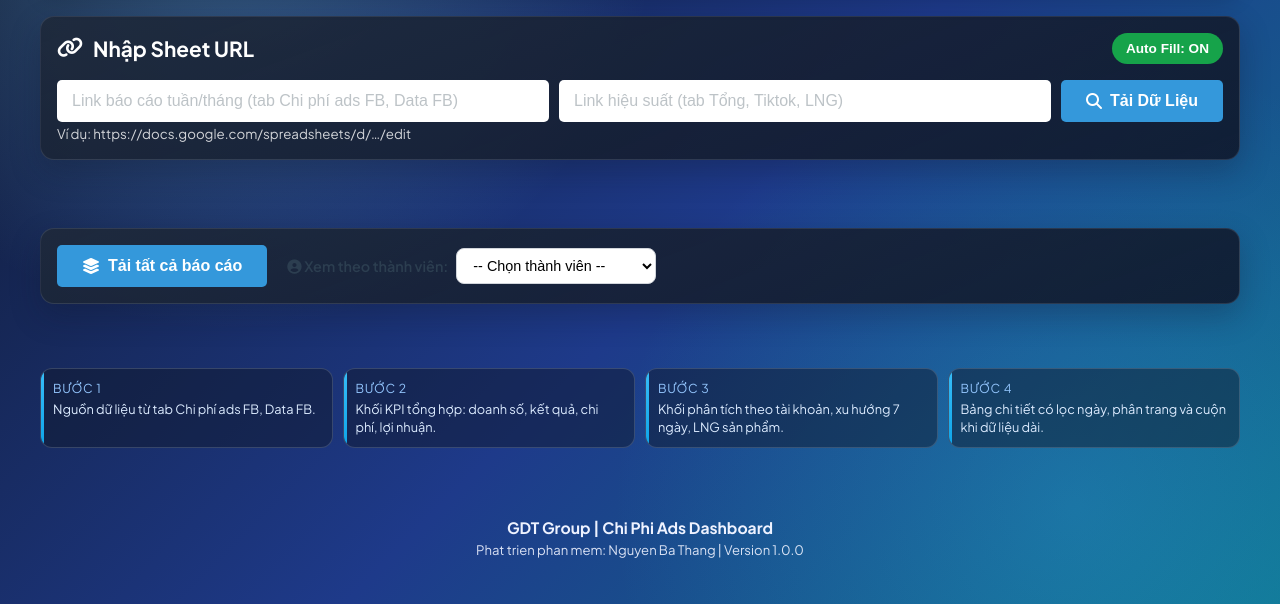
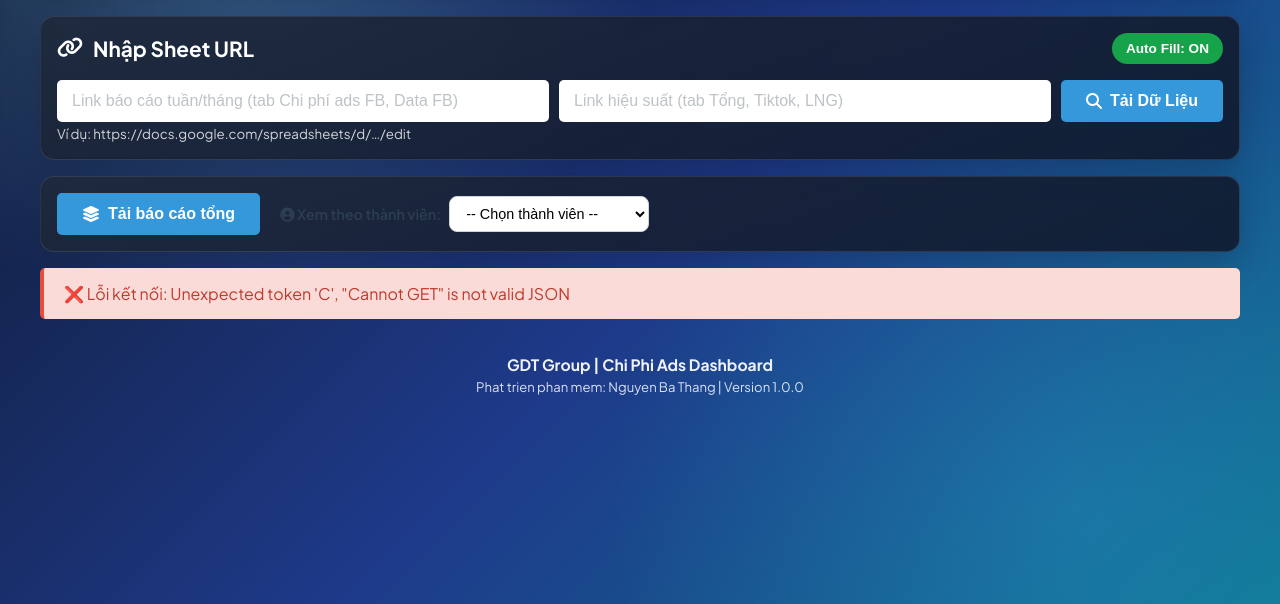
Before and after one commit to thanggdt999-source/chi-phi-ads-dashboard, a Flask app: page /admin/dashboard in a window 1280 px wide. Shown: the part 196-800 px from the top of the page. Run offline with Flask 3, Linux system fonts and the light colour scheme; the visitor is signed in with stand-in values (Sample User, id 1); data that the repository does not hold is empty; some libraries are stand-ins or nearby versions.

Commit message:
refactor(ui): remove dead flow block, tighten layout, auto-load admin reports

```diff
--- a/web_app/static/script.js
+++ b/web_app/static/script.js
@@ -49,6 +49,11 @@ document.addEventListener("DOMContentLoaded", async () => {
         } else {
             showError("⚠️ Vui lòng nhập Link chi phí ads để bắt đầu.");
         }
+        return;
+    }
+
+    if ((ROLE === "admin" || ROLE === "lead") && document.getElementById("btnLoadAll")) {
+        await loadAllData();
     }
 });
 
--- a/web_app/templates/index.html
+++ b/web_app/templates/index.html
@@ -243,8 +243,6 @@
             color: rgba(203, 213, 225, 0.88);
         }
 
-        .main-content { flex: 1; }
-
         .app-footer {
             margin: 0 auto;
             width: 100%;
@@ -311,6 +309,7 @@
             grid-template-columns: repeat(12, minmax(0, 1fr));
             gap: 16px;
             align-items: start;
+            align-content: start;
         }
 
         body.manager-view .section-title {
@@ -321,7 +320,6 @@
 
         body.manager-view .input-section,
         body.manager-view .action-bar-section,
-        body.manager-view .manager-flow-section,
         body.manager-view #errorMessage,
         body.manager-view #statsSection,
         body.manager-view #tableSection {
@@ -351,50 +349,6 @@
 
         body.manager-view .stat-card {
             min-height: 102px;
-        }
-
-        .manager-flow {
-            display: grid;
-            grid-template-columns: repeat(4, minmax(0, 1fr));
-            gap: 10px;
-        }
-
-        .manager-flow-section {
-            margin-top: -4px;
-            margin-bottom: 2px;
-        }
-
-        .flow-box {
-            border-radius: 12px;
-            padding: 11px 12px;
-            background: rgba(15, 23, 42, 0.48);
-            border: 1px solid rgba(148, 163, 184, 0.28);
-            color: #e2e8f0;
-            min-height: 76px;
-            position: relative;
-            overflow: hidden;
-        }
-
-        .flow-box::before {
-            content: "";
-            position: absolute;
-            inset: 0 auto 0 0;
-            width: 3px;
-            background: linear-gradient(180deg, #38bdf8, #0ea5e9);
-        }
-
-        .flow-title {
-            font-size: 0.77rem;
-            text-transform: uppercase;
-            letter-spacing: 0.7px;
-            color: #93c5fd;
-            margin-bottom: 5px;
-        }
-
-        .flow-text {
-            font-size: 0.8rem;
-            color: #dbeafe;
-            line-height: 1.35;
         }
 
         body.manager-view .charts-grid {
@@ -468,7 +422,6 @@
                 gap: 16px;
             }
 
-            .manager-flow,
             body.manager-view .stats-grid {
                 grid-template-columns: repeat(2, minmax(0, 1fr));
             }
@@ -631,29 +584,6 @@
                         <select id="memberSelect" class="member-select" onchange="loadMemberSheet(this.value)">
                             <option value="">-- Chọn thành viên --</option>
                         </select>
-                    </div>
-                </div>
-            </section>
-            {% endif %}
-
-            {% if role in ['lead', 'admin'] %}
-            <section class="manager-flow-section">
-                <div class="manager-flow">
-                    <div class="flow-box">
-                        <div class="flow-title">Bước 1</div>
-                        <div class="flow-text">Nguồn dữ liệu từ tab Chi phí ads FB, Data FB.</div>
-                    </div>
-                    <div class="flow-box">
-                        <div class="flow-title">Bước 2</div>
-                        <div class="flow-text">Khối KPI tổng hợp: doanh số, kết quả, chi phí, lợi nhuận.</div>
-                    </div>
-                    <div class="flow-box">
-                        <div class="flow-title">Bước 3</div>
-                        <div class="flow-text">Khối phân tích theo tài khoản, xu hướng 7 ngày, LNG sản phẩm.</div>
-                    </div>
-                    <div class="flow-box">
-                        <div class="flow-title">Bước 4</div>
-                        <div class="flow-text">Bảng chi tiết có lọc ngày, phân trang và cuộn khi dữ liệu dài.</div>
                     </div>
                 </div>
             </section>
```
Also changed, not shown: web_app/templates/403.html (deleted, +0 -48 lines).
